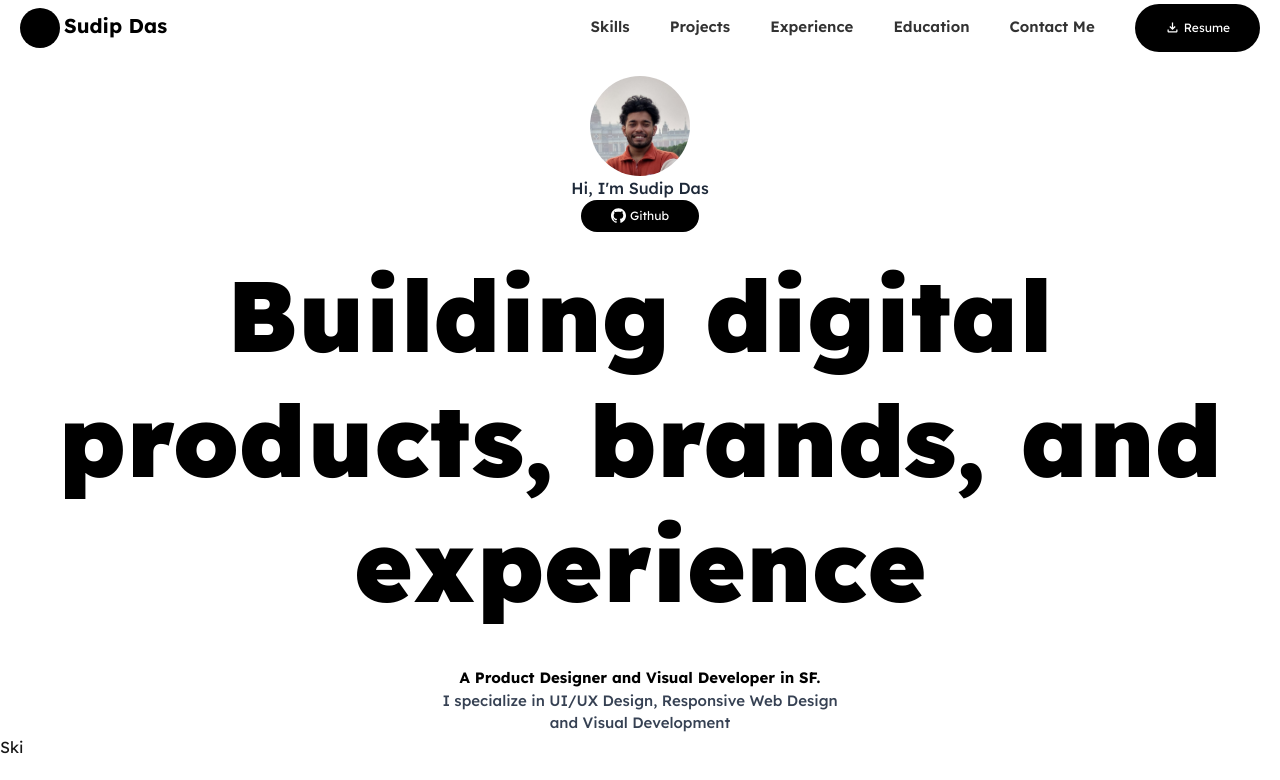
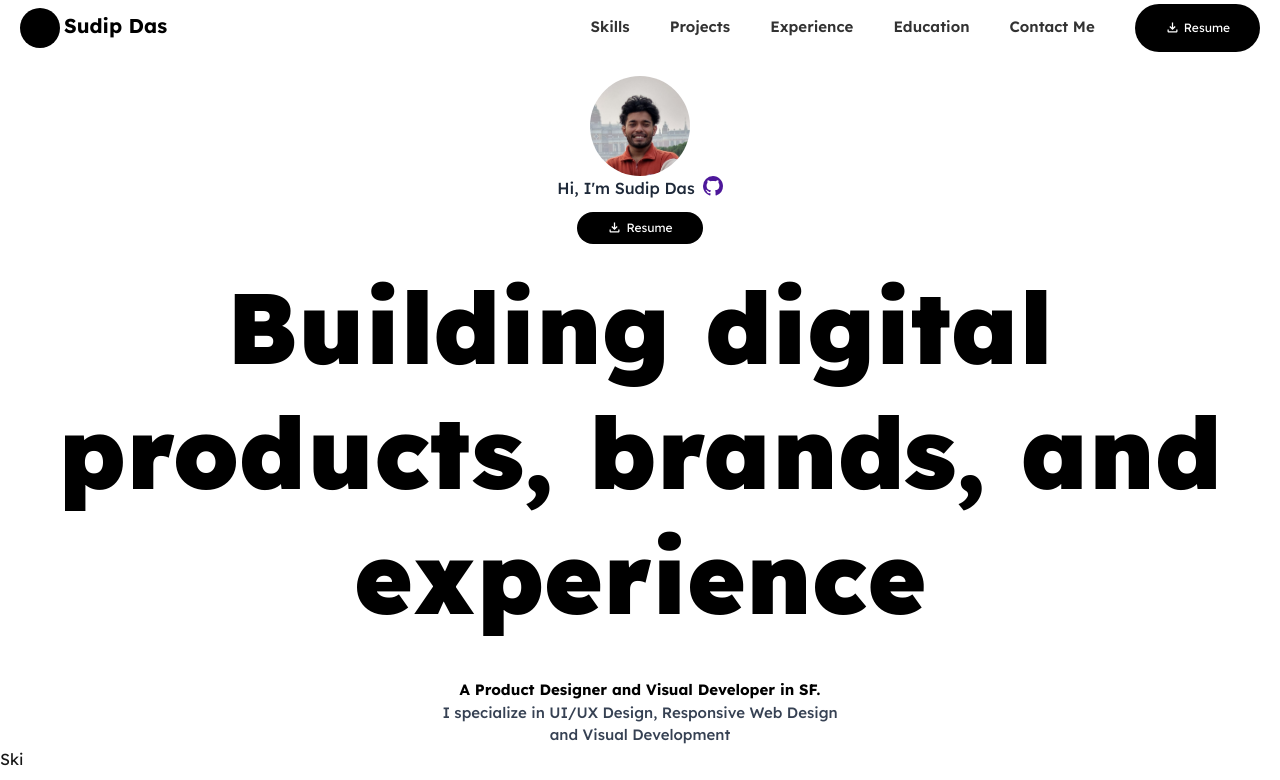
Before and after one commit to the-sudip/Portfolio, a Next.js app: page / in a window 1280 px wide. Shown: the top 780 px of the page. Built offline with nearby package versions, Linux system fonts and the light colour scheme.

Commit message:
download resume button added to hero section

```diff
--- a/src/app/_components/HeroSection.jsx
+++ b/src/app/_components/HeroSection.jsx
@@ -3,8 +3,18 @@ import { CgProfile } from "react-icons/cg";
 import { useInView } from "react-intersection-observer";
 import { SiGithub } from "react-icons/si";
 import Button from "./Button";
+import { MdOutlineFileDownload } from "react-icons/md";
+import { VscGithubInverted } from "react-icons/vsc";
 
 const HeroSection = () => {
+  const downloadHandler = () => {
+    const link = document.createElement("a");
+    link.href = "/resume.pdf";
+    link.download = "Sudip_Das_Resume";
+    document.body.appendChild(link);
+    link.click();
+    document.body.removeChild(link);
+  };
   const viewProperties = {
     threshold: 0.2,
     triggerOnce: false,
@@ -28,9 +38,25 @@ const HeroSection = () => {
         {/* <div className="text-[80px] font-medium text-gray-800">
           <CgProfile />
         </div> */}
-        <div className="w-[100px] h-[100px] rounded-full overflow-hidden"><img src="/sudip.jpg"></img></div>
-        <p className="text-gray-800 font-medium">Hi, I'm Sudip Das</p>
-        <a href="https://github.com/the-sudip" target="blank"><Button type="filled" height="small" icon={<SiGithub/>}>Github</Button></a>
+        <div className="w-[100px] h-[100px] rounded-full overflow-hidden">
+          <img src="/sudip.jpg"></img>
+        </div>
+        <div className="flex justify-center gap-2 mb-3">
+          <p className="text-gray-800 font-medium">Hi, I'm Sudip Das</p>
+          <a href="https://github.com/the-sudip" target="blank">
+            <div className=" text-violet-900 hover:cursor-pointer text-xl">
+              <VscGithubInverted />
+            </div>
+          </a>
+        </div>
+        <Button
+          type="filled"
+          height="small"
+          icon={<MdOutlineFileDownload />}
+          onClick={downloadHandler}
+        >
+          Resume
+        </Button>
       </div>
       <p
         ref={mainTextRef}
```
